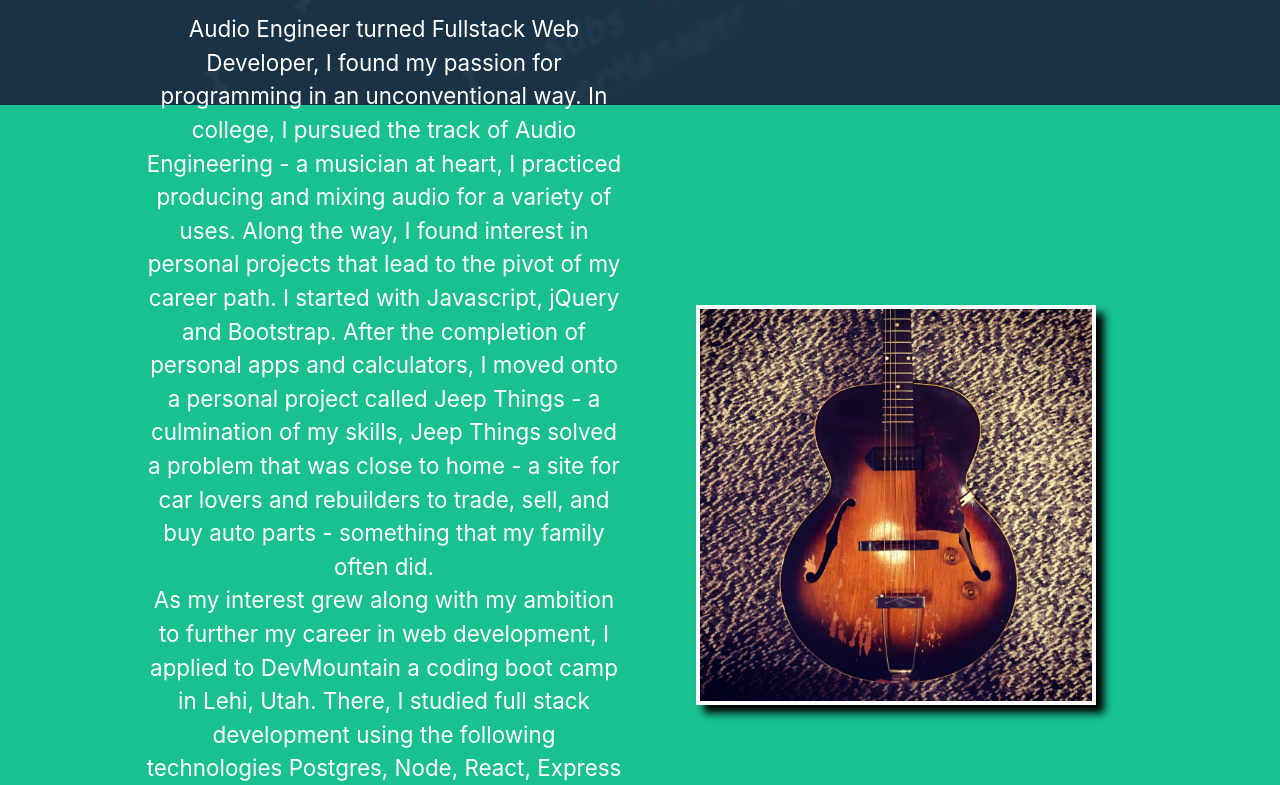
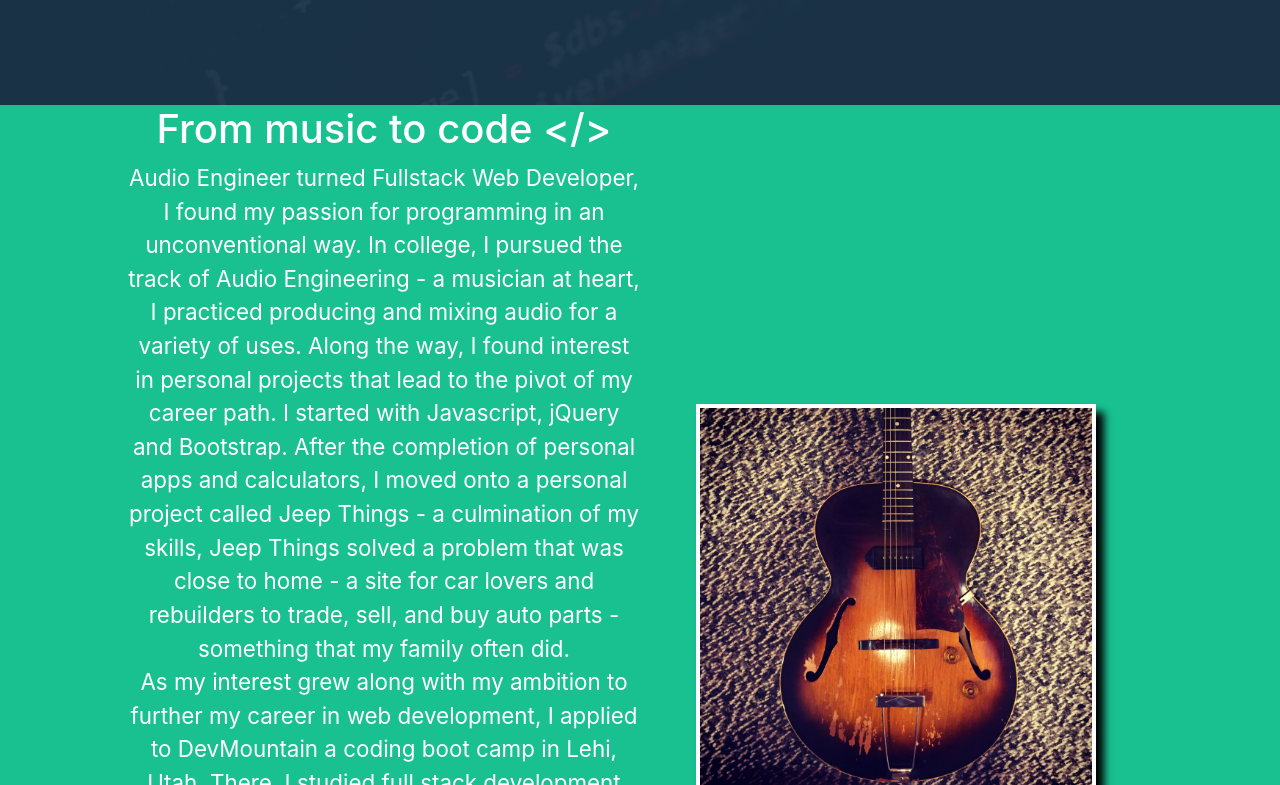
Before and after one commit to malinowski-luke/portfolio, a React (Create React App) app: page / in a window 1280 px wide. Shown: the part 695-1480 px from the top of the page. Built offline with nearby package versions, Linux system fonts and the light colour scheme.

Commit message:
fixed overflowing text

```diff
--- a/package.json
+++ b/package.json
@@ -16,8 +16,8 @@
     "sass": "^1.26.3"
   },
   "scripts": {
-    "build": "react-scripts build",
-    "start": "node server/index.js && react-scripts start ",
+    "build": "node server/index.js && react-scripts build",
+    "start": "react-scripts start ",
     "test": "react-scripts test",
     "eject": "react-scripts eject",
     "heroku-postbuild": "npm install && npm run build"
@@ -37,7 +37,6 @@
       "last 1 safari version"
     ]
   },
-  "display": "standalone",
   "main": "server/index.js",
   "proxy": "http://localhost:4000"
 }
--- a/src/components/About/About.js
+++ b/src/components/About/About.js
@@ -12,7 +12,7 @@ export default function About() {
         style={{ width: '80vw', color: 'white' }}
         className='align-items-center'
       >
-        <Col lg={6}>
+        <Col lg={6} style={{ padding: '0px' }}>
           <h1 className='about-header'>From music to code {'</>'}</h1>
           <p className='about-text mb-3 mb-md-0'>
             Audio Engineer turned Fullstack Web Developer, I found my passion
@@ -20,17 +20,25 @@ export default function About() {
             track of Audio Engineering - a musician at heart, I practiced
             producing and mixing audio for a variety of uses. Along the way, I
             found interest in personal projects that lead to the pivot of my
-            career path. I started with Javascript, jQuery and
-            Bootstrap. After the completion of personal apps and calculators, I
-            moved onto a personal project called Jeep Things - a culmination of
-            my skills, Jeep Things
-            solved a problem that was close to home - a site for car lovers and
-            rebuilders to trade, sell, and buy auto parts - something that my
-            family often did.<br/>
-            As my interest grew along with my ambition to further my career in web development, I applied to DevMountain a coding  boot camp in Lehi, Utah. There, I studied full stack development using the following technologies Postgres, Node, React, Express and Redux. After a fulfilling 3 months, I recently graduated with the honor of winning the best technology award for my personal project, ready to enter the field of web development with a new set of skills and knowledge I hadn't had before. I am currently in New York seeking my next endeavor in web programming.
+            career path. I started with Javascript, jQuery and Bootstrap. After
+            the completion of personal apps and calculators, I moved onto a
+            personal project called Jeep Things - a culmination of my skills,
+            Jeep Things solved a problem that was close to home - a site for car
+            lovers and rebuilders to trade, sell, and buy auto parts - something
+            that my family often did.
+            <br />
+            As my interest grew along with my ambition to further my career in
+            web development, I applied to DevMountain a coding boot camp in
+            Lehi, Utah. There, I studied full stack development using the
+            following technologies Postgres, Node, React, Express and Redux.
+            After a fulfilling 3 months, I recently graduated with the honor of
+            winning the best technology award for my personal project, ready to
+            enter the field of web development with a new set of skills and
+            knowledge I hadn't had before. I am currently in New York seeking my
+            next endeavor in web programming.
           </p>
         </Col>
-        <Col lg={6}>
+        <Col lg={6} style={{ padding: '0px' }}>
           <Image src={guitar} className='about-img' fluid />
         </Col>
       </Row>
--- a/src/components/About/About.scss
+++ b/src/components/About/About.scss
@@ -1,8 +1,8 @@
 @import '../../sass/vars';
 .About {
   width: 100%;
-  height: 100vh;
-  padding: 5vh;
+  height: auto;
+  min-height: 100vh;
   background: $teal;
   @include flex-box(row, center, center);
 }
```
